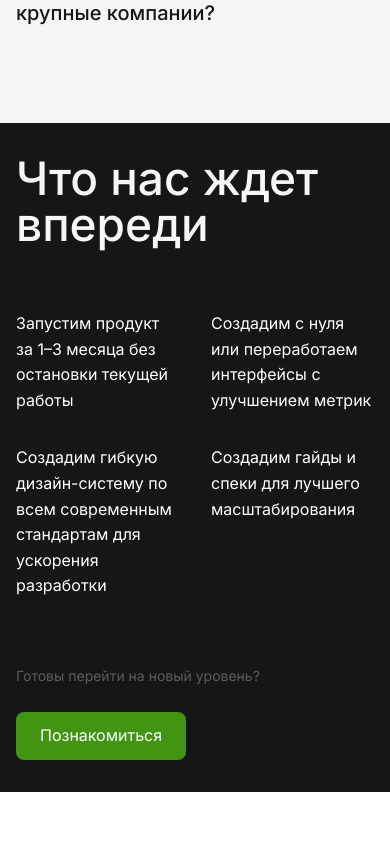
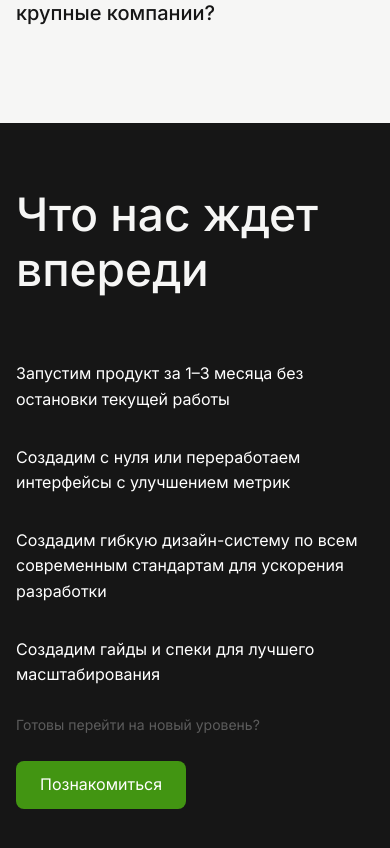
Before and after one commit to scoutrul/geovo25, a Vue app: page / in a window 390 px wide. Shown: the part 1080-1928 px from the top of the page. Before the commit the page ends 1872 px from the top, so only its background shows below. Built offline with nearby package versions, Linux system fonts and the light colour scheme.

Commit message:
Refactor BaseContainer component to simplify props and enhance layout; update BenefitsSection and FaqSection for improved responsiveness and structure. Remove unused props and streamline container classes for better maintainability.

```diff
--- a/src/components/base/BaseContainer.vue
+++ b/src/components/base/BaseContainer.vue
@@ -1,6 +1,8 @@
 <template>
   <component :is="as" :class="containerClasses">
+    <div class="flex flex-col gap-16 lg:gap-32 items-start w-full max-w-[1048px] mx-auto">
     <slot />
+    </div>
   </component>
 </template>
 
@@ -8,23 +10,6 @@
 import { computed } from 'vue'
 
 const props = defineProps({
-  maxWidth: {
-    type: String,
-    default: 'full',
-    validator: (value) => ['sm', 'md', 'lg', 'xl', 'full'].includes(value)
-  },
-  padding: {
-    type: Boolean,
-    default: true
-  },
-  verticalPadding: {
-    type: [Boolean, String],
-    default: false,
-    validator: (value) => {
-      if (typeof value === 'boolean') return true
-      return ['sm', 'md', 'lg', 'xl'].includes(value)
-    }
-  },
   bg: {
     type: String,
     default: '',
@@ -41,44 +26,13 @@ const props = defineProps({
 })
 
 const containerClasses = computed(() => {
-  const baseClasses = 'w-full'
-
-  // Максимальная ширина
-  const maxWidthClasses = {
-    sm: 'max-w-screen-sm mx-auto',
-    md: 'max-w-screen-md mx-auto',
-    lg: 'max-w-screen-lg mx-auto',
-    xl: 'max-w-screen-xl mx-auto',
-    full: 'w-full'
-  }
-
-  // Горизонтальный padding
-  const paddingClasses = props.padding ? 'px-4 sm:px-6 lg:px-8' : ''
-
-  // Вертикальный padding (адаптивный)
-  let verticalPaddingClasses = ''
-  if (props.verticalPadding === true || props.verticalPadding === 'lg') {
-    // Большие отступы (для основных секций)
-    verticalPaddingClasses = 'py-16 lg:py-32 xl:py-40'
-  } else if (props.verticalPadding === 'md') {
-    // Средние отступы
-    verticalPaddingClasses = 'py-12 lg:py-24 xl:py-32'
-  } else if (props.verticalPadding === 'sm') {
-    // Маленькие отступы
-    verticalPaddingClasses = 'py-8 lg:py-16 xl:py-20'
-  } else if (props.verticalPadding === 'xl') {
-    // Очень большие отступы
-    verticalPaddingClasses = 'py-20 lg:py-40 xl:py-48'
-  }
+  const baseClasses = 'w-full px-4 py-16 sm:px-10 sm:py-32 xl:py-40'
 
   // Фон
   const bgClasses = props.bg || ''
 
   return [
     baseClasses,
-    maxWidthClasses[props.maxWidth],
-    paddingClasses,
-    verticalPaddingClasses,
     bgClasses
   ].filter(Boolean).join(' ')
 })
--- a/src/components/sections/BenefitsSection.vue
+++ b/src/components/sections/BenefitsSection.vue
@@ -1,32 +1,37 @@
 <template>
   <BaseContainer
     :as="'section'"
-    :padding="true"
-    :vertical-padding="'sm'"
     :max-width="'full'"
     :bg="'bg-black-90'"
   >
-    <div class="flex flex-col gap-16 items-start w-full">
+    <!-- Мобильная: вертикальная раскладка, Планшет+Десктоп: горизонтальная с CTA справа -->
+    <div class="flex flex-col lg:flex-row gap-6 sm:gap-8 items-start w-full">
+      <!-- Основной контент (заголовок + карточки) -->
+      <div class="flex flex-col gap-16 sm:gap-[90px] items-start w-full sm:flex-1">
         <!-- Заголовок секции -->
         <BaseHeading
           :level="4"
           :as="'h2'"
-        class="w-full text-white-90"
+          class="w-full text-white-90 text-[46px] leading-[1.2] sm:text-[64px] sm:leading-none"
         >
           {{ title }}
         </BaseHeading>
 
         <!-- Контейнер с карточками преимуществ -->
-      <div class="grid grid-cols-2 sm:grid-cols-2 gap-8 w-full">
+        <!-- Мобильная: flex-wrap 2 колонки, Планшет+: 4 колонки flex -->
+        <div class="flex flex-wrap sm:flex-nowrap gap-8 w-full">
           <BenefitCard
             v-for="(benefit, index) in benefits"
             :key="index"
             :text="benefit.text"
+            class="w-[140px] sm:w-full sm:flex-1 sm:pt-16"
           />
+        </div>
       </div>
 
       <!-- CTA блок -->
-      <div class="flex flex-col gap-6 items-start w-full">
+      <!-- Мобильная: внизу на всю ширину, Планшет+: справа фиксированная ширина -->
+      <div class="flex flex-col gap-6 items-start w-full sm:w-[300px] xl:w-[max-content] sm:py-4 sm:self-stretch">
         <BaseText
           size="p3"
           class="text-black-50"
--- a/src/components/sections/FaqSection.vue
+++ b/src/components/sections/FaqSection.vue
@@ -6,8 +6,7 @@
     :max-width="'full'"
     :bg="'bg-white-90'"
   >
-    <div class="flex flex-col gap-16 lg:gap-32 items-start w-full max-w-[1048px] mx-auto">
-      <!-- Заголовок секции -->
+
       <BaseHeading
         :level="3"
         :as="'h2'"
@@ -16,7 +15,6 @@
         {{ title }}
       </BaseHeading>
 
-      <!-- Список вопросов (аккордион) -->
       <div class="flex flex-col items-start w-full">
         <AccordionItem
           v-for="(item, index) in faqItems"
@@ -28,7 +26,7 @@
           @toggle="toggle(index)"
         />
       </div>
-    </div>
+
   </BaseContainer>
 </template>
 
@@ -48,6 +46,5 @@ const props = defineProps({
   }
 })
 
-// Инициализируем аккордион с количеством элементов
 const { isOpen, toggle } = useAccordion(props.faqItems.length)
 </script>
```
Lines whose indentation alone changed are shown as unchanged.
